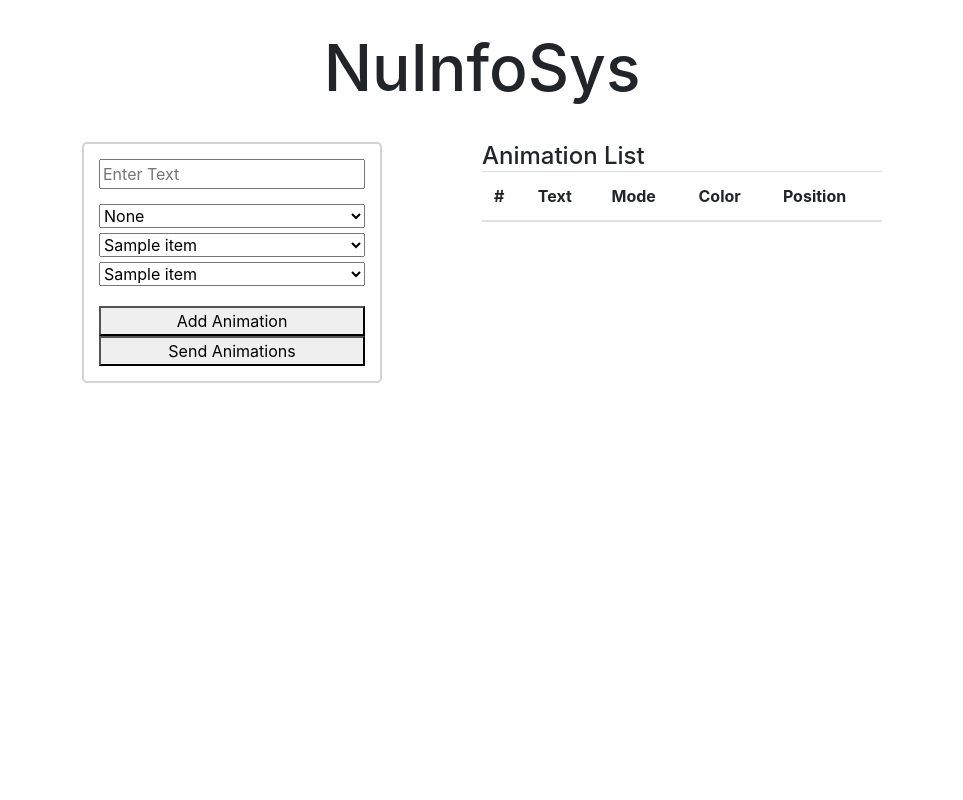
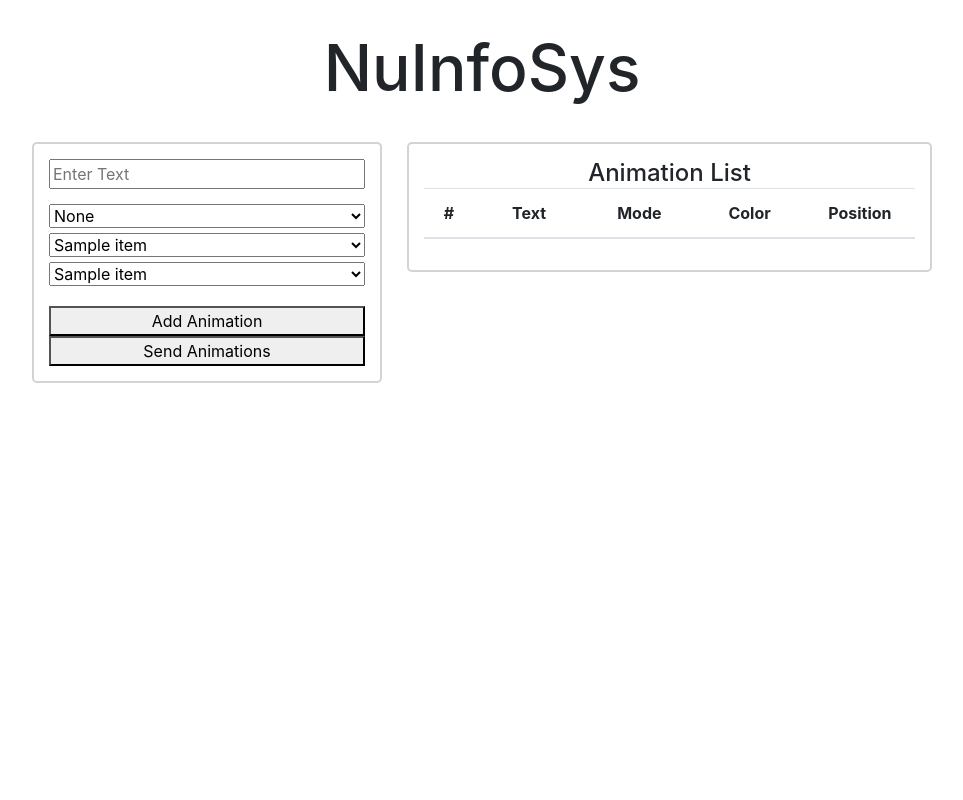
Before and after one commit to adamhb123/NuInfoSyte, a Flask app: template NuInfoSyte/templates/index.html in a window 1280 px wide. Shown: the whole page, without its empty margins (158-1121 px from the left). Run offline with Flask 2, Linux system fonts and the light colour scheme; the template is opened without the code that fills it: most values are stand-ins (such as "Sample title", 1, 10 or a date in 2020); lists and menus that the app fills with data are empty; some libraries are stand-ins or nearby versions.

Commit message:
Web interface updates

```diff
--- a/NuInfoSyte/static/css/templates/index.css
+++ b/NuInfoSyte/static/css/templates/index.css
@@ -1,3 +1,8 @@
+body {
+    position: absolute;
+    width: 100vw;
+    height: 100vh;
+}
 h1 {
     text-align: center;
     font-size: 4rem;
@@ -9,10 +14,14 @@ h1 {
     margin: auto;
 }
 
+.floating-menu {
+}
+
+
 #add-animation-menu{
     position: relative;
     margin: auto auto 25px auto;
-    width:300px;
+    width:350px;
     text-align: center;
     padding: 15px;
     border: 2px lightgray solid;
@@ -39,14 +48,52 @@ h1 {
 }
 
 #animation-list-display{
-    width:50%;
+    width:525px;
     margin: auto;
     float:right;
-    min-width: 400px;
+    text-align: center;
+    padding: 15px;
+    border: 2px lightgray solid;
+    border-radius: 5px;
 }
 
-#animation-section-container{
-    max-width:800px;
-    min-width: 300px;
+#animation-list-display > table {
+    table-layout: fixed;
+    word-wrap: break-word;
+}
+
+#animation-count-header {
+    width: 50px;
+}
+.table-count-section-entry, .table-mode-section-entry, .table-position-section-entry, .table-color-section-entry{
+    white-space: nowrap;
+}
+
+#header-row > th{
+    font-size: 1rem;
+}
+.table-text-section-entry {
+    text-align: left;
+}
+
+
+#animation-section-container {
+    max-width:900px;
+    min-width: 400px;
     margin:auto;
 }
+@media only screen and (max-width: 880px){
+    #animation-section-container {
+        width:80%;
+        margin:auto;
+    }
+    #animation-list-display {
+        width: 100%;
+        float: none;
+    }
+
+    #add-animation-menu {
+        width: 100%;
+        float: none;
+    }
+}
--- a/NuInfoSyte/static/js/templates/index.js
+++ b/NuInfoSyte/static/js/templates/index.js
@@ -23,7 +23,10 @@ function addAnimation(resetUponAddition=true){
 }
 
 function sendAnimations(){
-        console.log(ANIMATION_LIST);
+    let xhr = new XMLHttpRequest();
+    xhr.open("POST", "/", true);
+    xhr.setRequestHeader('Content-Type', 'application/json');
+    xhr.send(JSON.stringify(ANIMATION_LIST));
 }
 
 function removeAllChildNodes(parent) {
@@ -35,18 +38,23 @@ function removeAllChildNodes(parent) {
 function addItemToAnimationDisplayTable(index, text, mode, color, position,
                                         tbody=document.querySelector("#animation-list-display > table > tbody")){
     let tableRow = document.createElement("tr");
-    let enumeration = document.createElement("th");
+    let count = document.createElement("th");
+    count.className = "table-count-section-entry";
     let textTd = document.createElement("td");
+    textTd.className = "table-text-section-entry";
     let modeTd = document.createElement("td");
+    modeTd.className = "table-mode-section-entry";
     let colorTd = document.createElement("td");
+    colorTd.className = "table-color-section-entry";
     let positionTd = document.createElement("td");
-    enumeration.innerHTML = index;
-    enumeration.scope = "row";
+    positionTd.className = "table-position-section-entry";
+    count.innerHTML = index;
+    count.scope = "row";
     textTd.innerHTML = text;
     modeTd.innerHTML = mode;
     colorTd.innerHTML = color;
     positionTd.innerHTML = position;
-    tableRow.appendChild(enumeration);
+    tableRow.appendChild(count);
     tableRow.appendChild(textTd);
     tableRow.appendChild(modeTd);
     tableRow.appendChild(colorTd);
--- a/NuInfoSyte/templates/includes/global-header.html
+++ b/NuInfoSyte/templates/includes/global-header.html
@@ -1,3 +1,6 @@
+<!-- Meta -->
+<meta charset="UTF-8">
+<meta name="viewport" content="width=device-width,initial-scale=1.0">
 <!-- Bootstrap -->
 <link href="{{ url_for('static', filename='css/libs/bootstrap.min.css') }}" rel="stylesheet">
 <!-- Members Bootstrap Theme -->
--- a/NuInfoSyte/templates/index.html
+++ b/NuInfoSyte/templates/index.html
@@ -1,7 +1,6 @@
 <!DOCTYPE HTML>
 <html>
     <head>
-        <meta charset="UTF-8">
         <title>NuInfoSys</title>
         {% include 'includes/global-header.html' %}
         <link rel="stylesheet" href="{{ url_for('static', filename='css/templates/index.css') }}">
@@ -13,7 +12,7 @@
         <!-- For now the site will be 100% functionality, 0% style -->
         <div id="animation-section-container">
             <!-- Animation Input Form -->
-            <div id="add-animation-menu">
+            <div id="add-animation-menu" class="floating-menu">
                 <input type="text" id="text-input" name="text-input" placeholder="Enter Text"><br>
                 <div id="select-group">
                     <select name="mode-input" id="mode-input">
@@ -52,12 +51,12 @@
                 <button onclick="sendAnimations();">Send Animations</button>
             </div>
             <!-- Added Animations List Display -->
-            <div id="animation-list-display" class="table-responsive-sm">
+            <div id="animation-list-display" class="floating-menu">
                 <h4 class="table-title">Animation List</h4>
                 <table class="table">
                 <thead>
                     <tr id="header-row">
-                        <th scope="col">#</th>
+                        <th scope="col" id="animation-count-header">#</th>
                         <th scope="col">Text</th>
                         <th scope="col">Mode</th>
                         <th scope="col">Color</th>
```
Also changed, not shown: NuInfoSyte/routes/index.py (+6 -4 lines).
